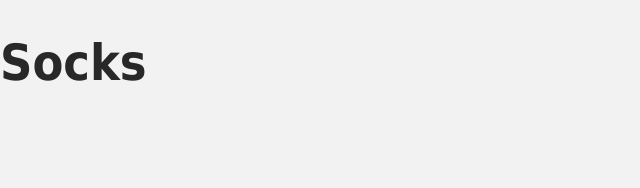
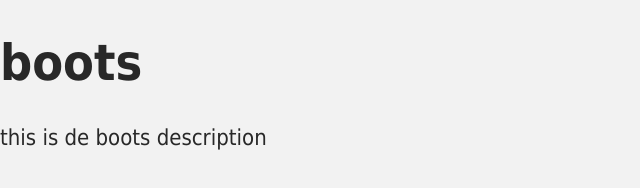
Before and after one commit to jogampo/learn-Vue-V3, a plain HTML site: page index.html in a window 1280 px wide. Shown: the whole page, without its empty margins (0-640 px from the left). Drawn offline with nearby package versions, Linux system fonts and the light colour scheme.

Commit message:
Solution problem L2 course

```diff
--- a/index.html
+++ b/index.html
@@ -11,6 +11,7 @@
   <body>
     <div id="app">
       <h1>{{ product }}</h1>
+      <p> {{ description }}</p>
     </div>
 
     <!-- Import App -->
--- a/main.js
+++ b/main.js
@@ -1,7 +1,8 @@
 const app  = Vue.createApp({
         data(){
             return{
-                product: 'Socks'
+                product: 'boots',
+                description: 'this is de boots description'
             }
         }
 
```
